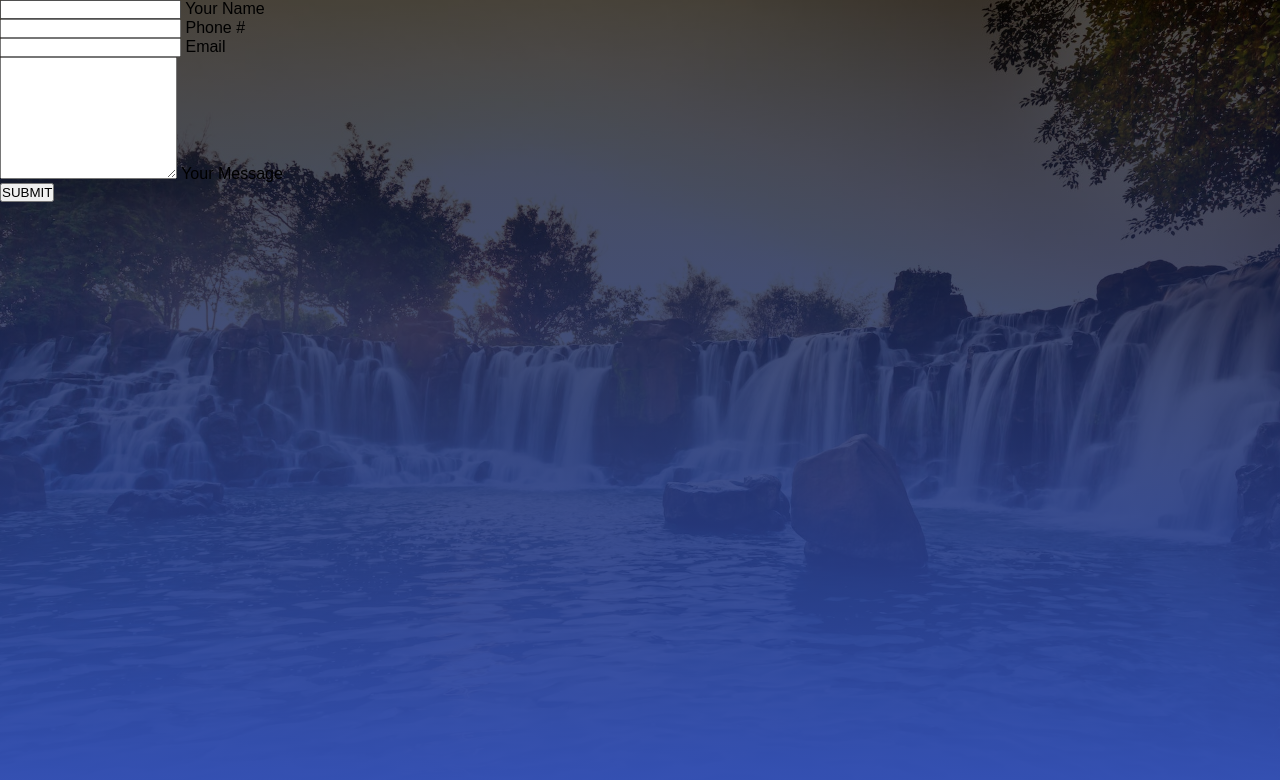
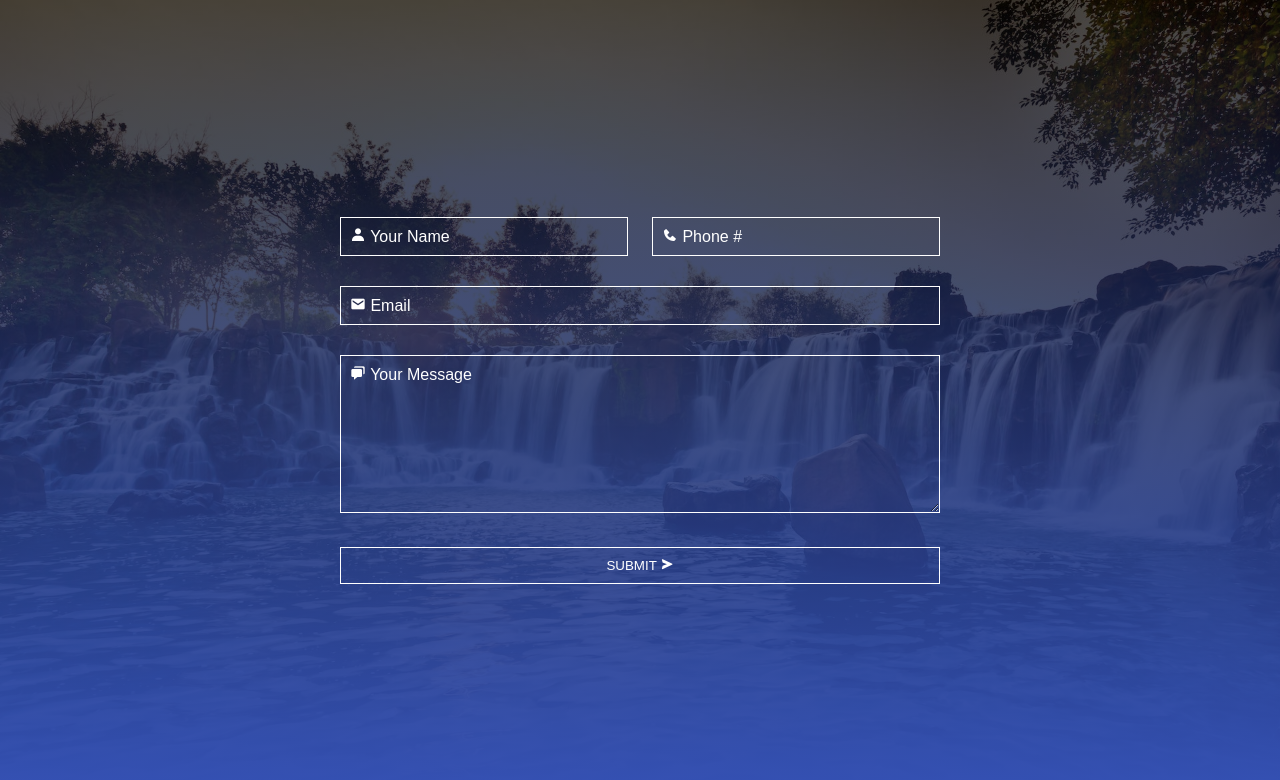
Before and after one commit to do2523/HateSpeech_Detection, a plain HTML site: page contact.html in a window 1280 px wide. Drawn offline with nearby package versions, Linux system fonts and the light colour scheme.

Commit message:
Added CSS to Contact Form

```diff
--- a/contact.html
+++ b/contact.html
@@ -8,6 +8,7 @@
     <link rel="apple-touch-icon" sizes="180x180" href="Images/apple-touch-icon.png">
     <link rel="icon" type="image/png" sizes="32x32" href="Images/favicon-32x32.png">
     <link rel="icon" type="image/png" sizes="16x16" href="Images/favicon-16x16.png">
+    <link href='https://unpkg.com/boxicons@2.1.4/css/boxicons.min.css' rel='stylesheet'>
     <link rel="manifest" href="Images/site.webmanifest">
     <link rel="stylesheet" href="https://cdnjs.cloudflare.com/ajax/libs/font-awesome/6.5.1/css/all.min.css"
     integrity="sha512-DTOQO9RWCH3ppGqcWaEA1BIZOC6xxalwEsw9c2QQeAIftl+Vegovlnee1c9QX4TctnWMn13TZye+giMm8e2LwA=="
@@ -19,23 +20,26 @@
 <body>
 <div class="hero">
     <form>
-        <div class="input-group">
-            <input type="text" id="name" required>
-            <label for="name">Your Name</label>
+        <div class="row">
+            <div class="input-group">
+                <input type="text" id="name" required>
+                <label for="name"><i class='bx bxs-user'></i> Your Name</label>
+            </div>
+            <div class="input-group">
+                <input type="text" id="number" required>
+                <label for="number"><i class='bx bxs-phone'></i> Phone #</label>
+            </div>
+
         </div>
         <div class="input-group">
-            <input type="text" id="number" required>
-            <label for="number">Phone #</label>
+            <input type="name" id="email" required>
+            <label for="email"><i class='bx bxs-envelope' ></i> Email</label>
         </div>
         <div class="input-group">
-            <input type="email" id="email" required>
-            <label for="email">Email</label>
+            <textarea id="message" rows="8" required></textarea>
+            <label for="message"><i class='bx bxs-chat' ></i> Your Message</label>
         </div>
-        <div class="input-group">
-            <textarea id="message" rows="8"></textarea>
-            <label for="message">Your Message</label>
-        </div>
-        <button type="submit">SUBMIT</button>
+        <button type="submit">SUBMIT <i class='bx bxs-send' ></i></button>
     </form>
 </div>
 </body>
--- a/style-contact.css
+++ b/style-contact.css
@@ -13,5 +13,74 @@
     background-image: linear-gradient(rgba(0,0,0,0.7), #3551b5), url(Images/pexels-quang-nguyen-vinh-2150347.jpg);
     background-position: center;
     background-size: cover;
+    display: flex;
+    justify-content: center;
+    align-items: center;
+}
 
+form
+{
+    width: 90%;
+    max-width: 600px;
 }
+
+.input-group
+{
+    margin-bottom: 30px;
+    position: relative;
+}
+
+input, textarea
+{
+    width: 100%;
+    padding: 10px;
+    outline: 0;
+    border: 1px solid white;
+    color: white;
+    background: transparent;
+    font-size: 15px;
+}
+
+label
+{
+    height: 100%;
+    position: absolute;
+    left: 0;
+    top: 0;
+    padding: 10px;
+    color: white;
+    cursor: text;
+    transition: 0.2s;
+}
+
+button
+{
+    padding: 10px 0;
+    color: white;
+    outline: none;
+    background: transparent;
+    border: 1px solid white;
+    width: 100%;
+    cursor: pointer;
+}
+
+input:focus~label,
+input:valid~label,
+textarea:focus~label,
+textarea:valid~label
+{
+    top: -35px;
+    font-size: 14px;
+}
+
+.row
+{
+    display: flex;
+    align-items: center;
+    justify-content: space-between;
+}
+
+.row .input-group
+{
+    flex-basis: 48%;
+}
```
